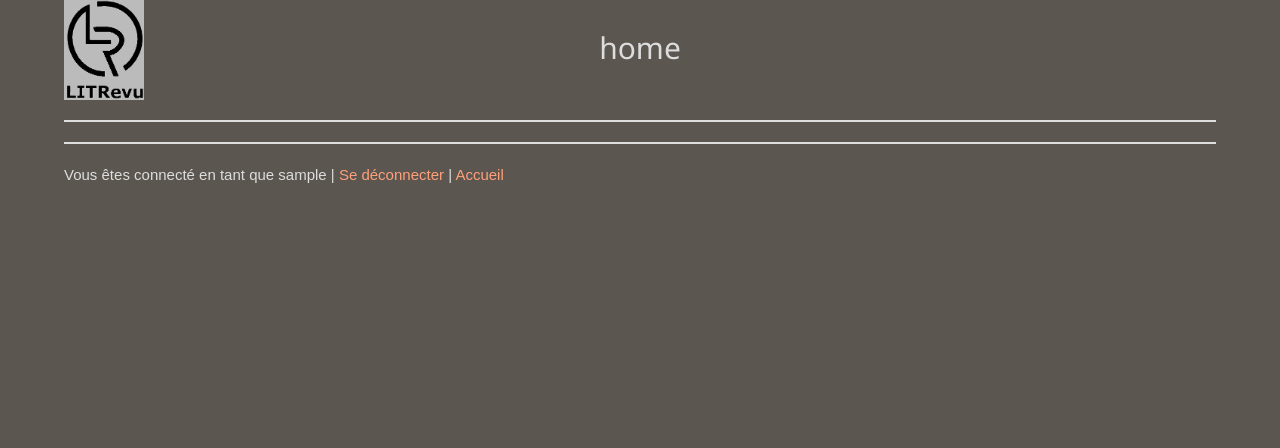
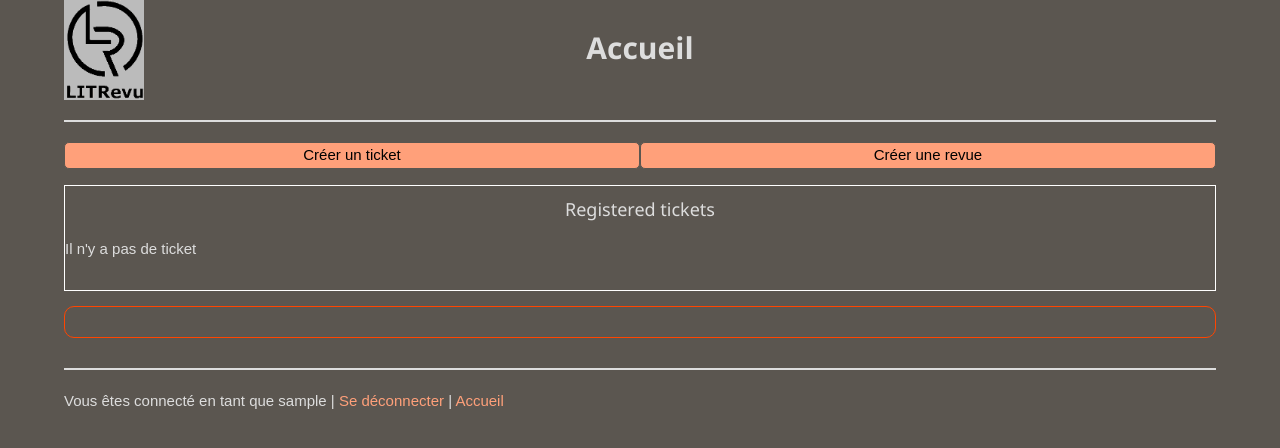
Before and after one commit to morganprieur/Literary_reviews, a Django app: page /home/ in a window 1280 px wide. Shown: the top 448 px of the page. Run offline with Django 5.2, Linux system fonts and the light colour scheme; the visitor is signed in with stand-in values (Sample User, id 1); data comes from the database, SQL or seed files in the repository; data that the repository does not hold is empty.

Commit message:
WIP home page: Buttons + create_ticket page ok + view_my_tickets. TODO: create_review x2 + modify_ticket move view_my_tickets

```diff
--- a/litrevu/litrevu/urls.py
+++ b/litrevu/litrevu/urls.py
@@ -28,16 +28,16 @@ urlpatterns = [
     path('admin/', admin.site.urls),
 
     path('home/', views.home, name='home'),
+    path('create_ticket/', views.create_ticket, name='create-ticket'),
+
+    # abonnements
     path('abonnements/', views.abonnements, name='abonnements'),
-    # path('abonnements/', views.AbonnementsView, name='abonnements'),
     # path("about/", GreetingView.as_view(greeting="G'day")),
-    # path('abonnements/<abonnements_id>/delete', views.conf_abo_delete, name='conf_abo_delete'),
-
     path('create_abo.html/<user_id>/', views.create_abo, name='create-abo'),
-
     path('delete_abo/<abonnements_id>/', views.delete_abo, name='delete-abo'),
     path('delete_abo/', views.delete_abo, name='delete-abo'),
 
+    # authentication
     path('login/', LoginView.as_view(
         template_name='rev/login.html',
         redirect_authenticated_user=False),
--- a/litrevu/reviews/static/CSS/styles.css
+++ b/litrevu/reviews/static/CSS/styles.css
@@ -10,6 +10,7 @@ body {
   background-color: var(--back_color);
   color: var(--text_color);
 }
+
 a {
   text-decoration: none;
   /* color:#82b827;  */
@@ -18,46 +19,77 @@ a {
 a:hover {
   color: var(--button_hover);
 }
-hr {
-  border-top: 2px solid var(--text_color);
-}
-input {
-  background-color: #eeeeee;
-}
 button {
   display: block;
   width: 100%;
   background-color: var(--button_color);
   border: var(--back_color) solid 1px;
+  border-radius: 5px;
 }
 button:hover {
   background-color: var(--button_hover);
   border: var(--back_color) solid 1px;
 }
-/* img {
-  margin: 5px 0;
-}  */
+h2 {
+  font-weight: 600;
+}
+hr {
+  border-top: 2px solid var(--text_color);
+}
+input,
+textarea {
+  background-color: #eeeeee;
+}
+table {
+  margin-top: 1rem;
+  margin-bottom: 1rem;
+}
 
+/* ======== .classes ======== */
 .bold {
   font-weight: bold;
+}
+.border_draft {
+  border: white solid 1px;
+}
+.cadre {
+  border: var(--deco_color) solid 1px;
+  border-radius: 10px;
+  padding: 1rem;
+  margin-top: 1rem;
+  margin-bottom: 2rem;
+}
+.clear {
+  clear: both;
+}
+.container {
+  width: 90%;
+  margin: 0 auto;
+  margin-bottom: 20px;
 }
 .div_center {
     margin: 0 auto;
 }
-.clear {
-  clear: both;
+.input_large input {
+  width: 85%;
+}
+.login a {
+  width: 95%;
+  display: block;
+}
+.login,
+.signup {
+  width: 70%;
+  margin: 0 auto;
 }
 .text_center {
   text-align: center;
 }
-.input_large input {
-  width: 85%;
-}
 
-.container {
-  width: 90%;
-  margin: 0 auto;
-  margin-bottom: 20px;
+/* ======== #ids ======== */
+#create_ticket > div > div:nth-child(2) input {
+  height: 4rem;
+  width: 30rem;
 }
 #logo {
   max-width: 100px;
@@ -67,20 +99,11 @@ button:hover {
   padding-top: 1rem;
   margin-right: 1rem;
 }
-.cadre {
-  border: var(--deco_color) solid 1px;
-  border-radius: 10px;
-  padding: 1rem;
-  margin-bottom: 20px;
-}
-.login a {
-  width: 95%;
-  display: block;
-}
-.signup, .login {
-  width: 70%;
-  margin: 0 auto;
-}
+
+
+
+
+
 
 /* @media only screen and (max-width: 500px) {
   .pdf_doc {
--- a/litrevu/reviews/templates/base.html
+++ b/litrevu/reviews/templates/base.html
@@ -8,6 +8,7 @@
             <link rel="stylesheet" href="{% static 'CSS/w3.css' %}" >
             <link rel="stylesheet" media="screen" viewport="screen" href="{% static 'CSS/styles.css' %}" rel="stylesheet">
         </head>
+
         <body>
             <div id="home" class="container div_">
 
@@ -17,7 +18,7 @@
                             <img src="../../../reviews/images/logo_gris.png" alt="Alt logo" height="100px">
                         </div>
                         <div id="page_title" class="w3-col m10">
-                            <h2 class="text_center green">{{ header }}</h2>
+                            <h2 class="text_center">{{ header }}</h2>
                         </div>
                     </div>
                     <!-- <div class="clear"></div> -->
--- a/litrevu/reviews/templates/rev/delete_abo.html
+++ b/litrevu/reviews/templates/rev/delete_abo.html
@@ -10,9 +10,9 @@
 
         <form action="" method="post">
             {% csrf_token %}
-            <button onclick="history.back()">Retour</button>
+            <button type="submit">se désabonner</button>
         </form>
-        <button type="submit">se désabonner</button>
+        <button onclick="history.back()">Retour</button>
 
     </div>
 
--- a/litrevu/reviews/templates/rev/home.html
+++ b/litrevu/reviews/templates/rev/home.html
@@ -2,16 +2,47 @@
 
 <!-- blog/templates/auth/home.html -->
 {% extends 'base.html' %}
-<!-- {% load static %}  -->
+
+    {% block content %}
+
+    <div class="w3-row">
+        <div class="w3-col m6">
+            <form action="../create_ticket" method="GET">
+                {% csrf_token %}
+                <button type="submit">Créer un ticket</button>
+            </form>
+        </div>
+        <div class="w3-col m6">
+            <form method="GET">
+                {% csrf_token %}
+                <button type="submit">Créer une revue</button>
+            </form>
+        </div>
+    </div>
+
+    <div class="border_draft w3-margin-top">
+        <h5 class="w3-center">Registered tickets</h5>
+        <table class="w3-table w3-striped">
+            {% for t in tickets %}
+            <tr>
+                <td>{{ t.title }} (ID : {{ t.id }}) </td>
+                <td>{{ t.description }} </td>
+                <td><img src="../../../reviews/images/{{ t.image }}" alt="Image {{ t.user }}" height="100px"> </td>
+                <td><a href="{# % url 'edit-ticket' ticket_id=t.id % #}">Modifier</a> </td>
+            </tr>
+            {% empty %}
+                <p>Il n'y a pas de ticket </p>
+            {% endfor %}
+        </table>
+    </div>
 
 
-    <!-- <p>You are visiting from: {# { ip } #}</p>  -->
-    <!-- <p>Your location is: {# { location } #}</p>  -->
 
+    <div class="cadre">
 
-    {% block content %}
+    </div>
+
     <div>
-
         {% for f in followed %}
         <ul>
             <li>
@@ -22,19 +53,45 @@
         </ul>
         {% endfor %}
 
-        <!-- <a href="{# % url 'ebp_detail' ebp_id=ebp.id % #}">  -->
-            <!-- <img src="../../uthdemo/{# { ebp.qrcode } #}" alt="Accès doc" height="100px">  -->
-        <!-- </a>  -->
+
+
+
+    </div>
+
+
+{% endblock content %}
+
 
 {% comment %}
++ home page (= flow page)
+    + boutons :
+        - "Demander une critique" (ticket)
+        - "Créer une critique" (review)
+    + Flux des "?" des gens qu'on suit :
+        + Cadre 1 :
+            - "Vous avez publié une critique" (left)
+            - date - heure (right)
+            - note *** voir si je mets des "comms" par note ***
+            - Commentaire
+            + Cadre 11 :
+                - "Ticket - username"
+                - titre - auteur
+                - image
+        + Cadre 2 :
+            - "username a demandé une critique" (left)
+            - date - heure (right)
+            - Titre - auteur
+            - (image)
+            - bouton "Créer une critique"
+            - Bloquer la création d'une critique s/ un ticket si déjà faite
+{% endcomment %}
 
+{% comment %}
     {% for ot in ots %}
     <!-- {{ ot.id }}  -->
     {% if '023' not in ot.id and '045' not in ot.id %} <!-- if doc.document_url|slice:":7" == 'images/' /  -->
     <div class="one_ot">
         <h3>
-                <!-- <a href="http://164.132.50.21:9000/work_order_detail/{{ ot.id }}/" class="list-group-item list-group-item-action gap-3 py-3" aria-current="true"> -->
-                <!-- <a href="../work_order_detail/{{ ot.id }}/" class="list-group-item list-group-item-action gap-3 py-3" aria-current="true"> -->
             <a href="{% url 'work_order_detail' work_order_id=ot.id %}" class="list-group-item list-group-item-action gap-3 py-3" aria-current="true">
                 {{ ot.racine }}{{ ot.id }} - {{ ot.label }}
             </a>
@@ -53,18 +110,4 @@
     <hr>
     {% endif %}
     {% endfor %}
-
 {% endcomment %}
-
-    </div>
-
-
-{% endblock content %}
-
-
-
-{% comment %}
-<!-- {% empty %}
-    <p>Pas d'ordres de travaux </p>  -->
-<!-- {% endfor %}  -->
-{% endcomment %}
--- a/litrevu/reviews/views.py
+++ b/litrevu/reviews/views.py
@@ -38,14 +38,13 @@ class SignupPageView(View):
 # TODO: set the content of this page :
 @login_required
 def home(request):
-    # print(f'dir(request) : {dir(request)}')
-    # print(f'request : {request}')
-
-    header = 'home'
+    header = 'Accueil'
     # test = 'Hello home'
 
     followed = UserFollows.objects.filter(
         user__username=request.user.username)
+
+    tickets = Ticket.objects.all()
 
     # ots = Work_order.objects.all()
     # ots_count = ots.count
@@ -70,16 +69,16 @@ def home(request):
     return render(
         request, 'rev/home.html', context={
             'header': header,
-            # 'test': test,
             'followed': followed,
+            'tickets': tickets,
+        }
+    )
             # 'ots': ots,
             # 'ots_count': ots_count,
             # 'documents': documents,
             # 'docs_count': docs_count,
             # 'ip': ip,
             # 'location': location
-        }
-    )
     # ----
     # "https://api-adresse.data.gouv.fr/search/?q==7+bd+lamarck+bourges&limit=1"
     # ----
@@ -140,20 +139,14 @@ def abonnements(request):
 
 @login_required
 def create_abo(request, user_id):
-    # print(user_id)
-    # print(request.user.id)
     user = User.objects.get(id=user_id)
-    # print(user)
 
     if request.method == 'POST':
         abo = UserFollows.objects.create(followed_user=user, user=request.user)
-        print('abo.followed_user : ', abo.followed_user, 'abo.user : ', abo.user)
+        # print('abo.followed_user : ', abo.followed_user, 'abo.user : ', abo.user)
         header = 'Abonnements'
         abo.save()
-        # return redirect('band_list')
-        return redirect('abonnements',)  # context={
-        #     'header': header,
-        # })
+        return redirect('abonnements',)
     else:
         header = 'S\'abonner'
         return render(request, 'rev/create_abo.html', context={
@@ -161,52 +154,113 @@ def create_abo(request, user_id):
             'user': user})
 
 
-
-    # def post(self, request):
-    #     form = self.form_class(request.POST)
-    #     if form.is_valid():
-    #         user = form.save()
-    #         # auto-login user:
-    #         login(request, user)
-    #         return redirect(settings.LOGIN_REDIRECT_URL)
-
-
-
 @login_required
 def delete_abo(request, abonnements_id):
     abo = UserFollows.objects.get(id=abonnements_id)
-    # print('abo.id : ', abo.id, 'abo.followed_user : ', abo.followed_user)
 
     if request.method == 'POST':
-        # abo = UserFollows.objects.get(id=abonnements_id)
         header = 'Abonnements'
         abo.delete()
-        # return redirect('band_list')
         return redirect('abonnements', )
     return render(request, 'rev/delete_abo.html', {'abo': abo})
-        # 'header': header,
 
+# # ======== tuto ofrms.Form // marche pas ======== #
+# if request.method == "POST":
+#     form = PostcodeForm(request.POST)
+#     if form.is_valid():
+#         cd = form.cleaned_data
+#         pc = Postcode(
+#             start_postcode = cd['start_postcode'], <-- unexpected attribut 'title' (['title])
+#             end_postcode = cd['end_postcode'],
+#             result_measurement_unit = cd['distance_unit']
+#         )
+#         pc.save()
+# # ======== /tuto ======== #
 
-# # ======== tuto ======== #
-# from .forms import NameForm
-# def get_name(request):
-#     # if this is a POST request we need to process the form data
-#     if request.method == "POST":
-#         # create a form instance and populate it with data from the request:
-#         form = NameForm(request.POST)
-#         # check whether it's valid:
+@login_required
+def create_ticket(request):
+    form = forms.TicketForm()
+    if request.method == 'POST':
+        form = forms.TicketForm(
+            request.POST, request.FILES)
+        print(request.POST)
+        print(request.FILES)
+        if form.is_valid():
+            print(dir(forms.TicketForm))
+            ticket = form.save(commit=False)
+            ticket.user = request.user
+            ticket.save()
+            return redirect('home')
+    else:
+        header = 'Créer un ticket'
+        form = forms.TicketForm()
+        return render(request, 'rev/create_ticket.html', context={
+            'header': header,
+            'form': form})
+
+# # ======== tuto ModelForm ======== #
+# blog/views.py
+# from django.shortcuts import redirect, render
+# from . import forms
+
+# @login_required
+# def photo_upload(request):
+#     form = forms.PhotoForm()
+#     if request.method == 'POST':
+#         form = forms.PhotoForm(
+#             request.POST, request.FILES)
 #         if form.is_valid():
-#             # process the data in form.cleaned_data as required
-#             # ...
-#             # redirect to a new URL:
-#             return HttpResponseRedirect("/thanks/")
+#             photo = form.save(commit=False)
+#             # set the uploader to the user before saving the model
+#             photo.uploader = request.user
+#             # now we can save
+#             photo.save()
+#             return redirect('home')
+#     return render(request, 'blog/photo_upload.html', context={'form': form})
+# # ======== /tuto ======== #
 
-#     # if a GET (or any other method) we'll create a blank form
+# TODO: corriger pour l'utiliser à la place de ModelForm
+# ======== forms.Form ======== #
+# @login_required
+# def create_ticket(request):
+#     form = forms.TicketForm()
+#     if request.method == 'POST':
+#         form = forms.TicketForm(
+#             request.POST, request.FILES)
+#         print(request.POST)
+#         print(request.FILES)
+#         if form.is_valid():
+#             # print(dir(form))
+#             # ticket = forms.TicketForm(
+#             #     title = cd['title'],
+#             #     description = cd['description'],
+#             #     image = cd['image']
+#             # )
+#             # title = form.cleaned_data['title']
+#             # description = form.cleaned_data['description']
+#             # image = form.cleaned_data['image']
+#             # ticket = Ticket.objects.create(form)
+#             print(dir(forms.TicketForm))
+#             cd = form.cleaned_data
+#             ticket = forms.TicketForm(
+#                 title = cd['title'],
+#                 description = cd['description'],
+#                 image = cd['image']
+#             )
+#             ticket.user = request.user
+#             # print(ticket)
+#             ticket.save()
+#             # ticket = Ticket.objects.create(**form.cleaned_data)
+#             return redirect('home')
 #     else:
-#         form = NameForm()
+#         # if request.method == 'GET':
+#         header = 'Créer un ticket'
+#         form = forms.TicketForm()
+#         return render(request, 'rev/create_ticket.html', context={
+#             'header': header,
+#             'form': form})
+# ======== forms.Form ======== #
 
-#     return render(request, "name.html", {"form": form})
-# # ======== /tuto ======== #
 
 
 # # listings/views.py
```
Also changed, not shown: litrevu/reviews/forms.py (+17 -3 lines), litrevu/reviews/templates/rev/conf_abo_delete.html (deleted, +0 -19 lines), litrevu/reviews/templates/rev/create_ticket.html (added, +19 -0 lines), litrevu/reviews/templates/rev/login.html (+11 -9 lines), litrevu/reviews/templates/rev/signup.html (+9 -8 lines), 1 other file. Lines whose indentation alone changed are shown as unchanged.
